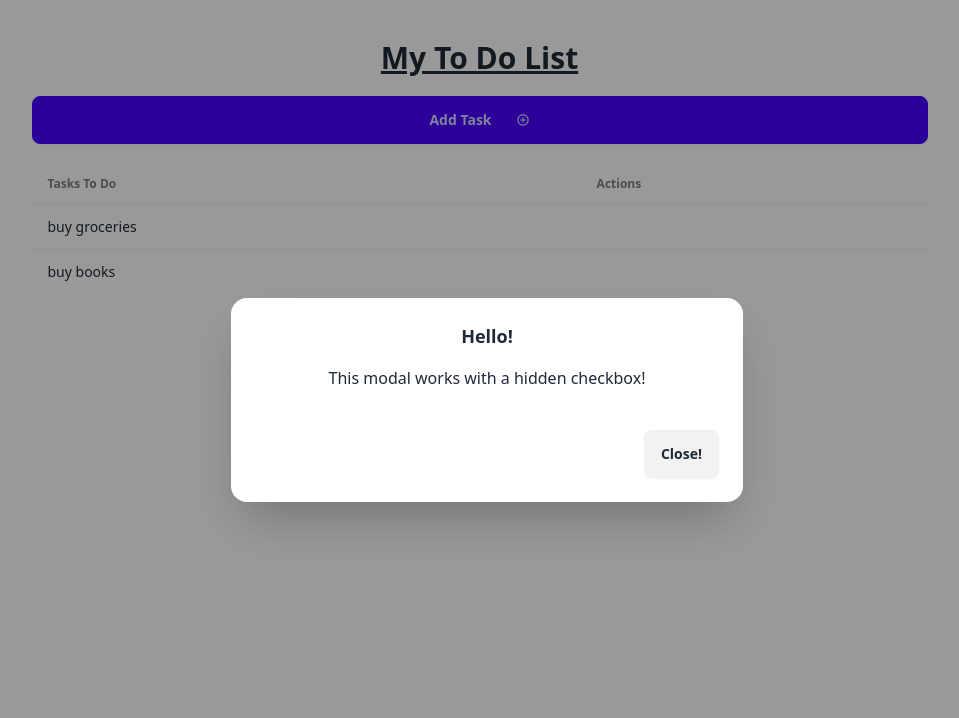
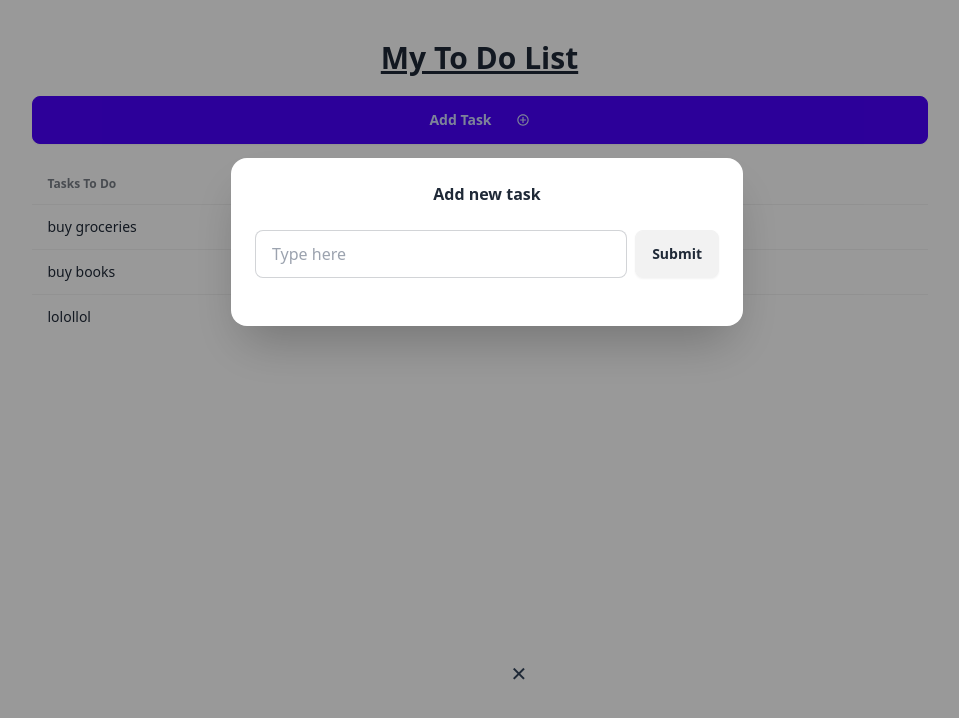
Before and after one commit to ElToro234/ToDoList-NextJs, a Next.js app: page / in a window 1280 px wide. Both pictures are taken after a click on the button "Add Task". Shown: the top 718 px of the page, without its empty margins (153-1112 px from the left). Built offline with nearby package versions, Linux system fonts and the light colour scheme; data requests are answered from the project's data file.

Commit message:
5th commit

```diff
--- a/api.ts
+++ b/api.ts
@@ -7,3 +7,15 @@
     const todos = await res.json();
     return todos;
 }
+
+export const addTodo = async (todo: ITask): Promise <ITask> => {
+    const res = await fetch(`${baseUrl}/tasks`, {
+        method: 'POST',
+        headers: {
+            'Content-Type': 'application/json'
+        },
+        body: JSON.stringify(todo)
+    })
+    const newToDo = await res.json();
+    return newToDo
+}
--- a/app/components/AddTask.tsx
+++ b/app/components/AddTask.tsx
@@ -1,18 +1,43 @@
 "use client";
 
-import React, { useState } from "react";
+import React, { FormEventHandler, useState } from "react";
 import { IoMdAddCircleOutline } from "react-icons/io";
 import Modal from "./Modal";
+import { addTodo } from "@/api";
 
 
 const AddTask = () => {
     const [modalOpen, setModalOpen] = useState<boolean>(false);
+    const [newTaskValue, setNewTaskValue] = useState<string>('');
+
+    const handleSubmitNewTask: FormEventHandler <HTMLFormElement> = async(e) => {
+        e.preventDefault();
+        await addTodo({
+            id: "3",
+            text: newTaskValue
+        })
+        setNewTaskValue("");
+        setModalOpen(false);
+    }
 
     return <div>
         <button onClick = {() => setModalOpen(true)} className='btn btn-primary w-full'>Add Task
         <IoMdAddCircleOutline className='ml-4'/>
         </button>
-        <Modal modalOpen = {modalOpen} setModalOpen = { setModalOpen } />
+        <Modal modalOpen = {modalOpen} setModalOpen = { setModalOpen } >
+            <form onSubmit={ handleSubmitNewTask }>
+                <h3 className="font-bold">Add new task</h3>
+                <div className="modal-action">
+                <input
+                    value={newTaskValue}
+                    onChange= {e => setNewTaskValue(e.target.value)}
+                    type="text"
+                    placeholder="Type here"
+                    className="input input-bordered w-full" />
+                <button type="submit" className="btn">Submit</button>
+                </div>
+            </form>
+        </Modal>
     </div>;
 };
 
--- a/app/components/Modal.tsx
+++ b/app/components/Modal.tsx
@@ -3,28 +3,25 @@
 interface ModalProps {
   modalOpen: boolean;
   setModalOpen: (open : boolean ) => void;
+  children: React.ReactNode;
 }
 
-const Modal: React.FC <ModalProps> = ({modalOpen, setModalOpen}) => {
+const Modal: React.FC <ModalProps> = ({modalOpen, setModalOpen, children}) => {
     return (
           <div
               className={`modal ${modalOpen ? "modal-open" : ""}`}
               role="dialog"
             >
+              <form method="dialog">
+                {/* if there is a button in form, it will close the modal */}
+                <button onClick={() => setModalOpen (false) } className="btn-sm btn-circle btn-ghost absolute text-xl  size-16">✕</button>
+              </form>
+            <div className="modal-box">
+            { children }
+            <div className="modal-action">
 
-            <div
-              className="modal-box"
 
-            >
-
-            <h3 className="text-lg font-bold">Hello!</h3>
-            <p className="py-4">This modal works with a hidden checkbox!</p>
-
-            <div
-                className="modal-action"
-            >
-
-          <label onClick={() => setModalOpen (false) } className="btn">Close!</label>
+          {/* <label onClick={() => setModalOpen (false) } className="btn">Close!</label> */}
         </div>
       </div>
     </div>
--- a/data/todos.json
+++ b/data/todos.json
@@ -1,12 +1,16 @@
 {
-    "tasks":[
-        {
-            "id":"1",
-            "text":"buy groceries"
-        },
-        {
-            "id":"2",
-            "text":"buy books"
-        }
-    ]
+  "tasks": [
+    {
+      "id": "1",
+      "text": "buy groceries"
+    },
+    {
+      "id": "2",
+      "text": "buy books"
+    },
+    {
+      "id": "3",
+      "text": "lolollol"
+    }
+  ]
 }
```
